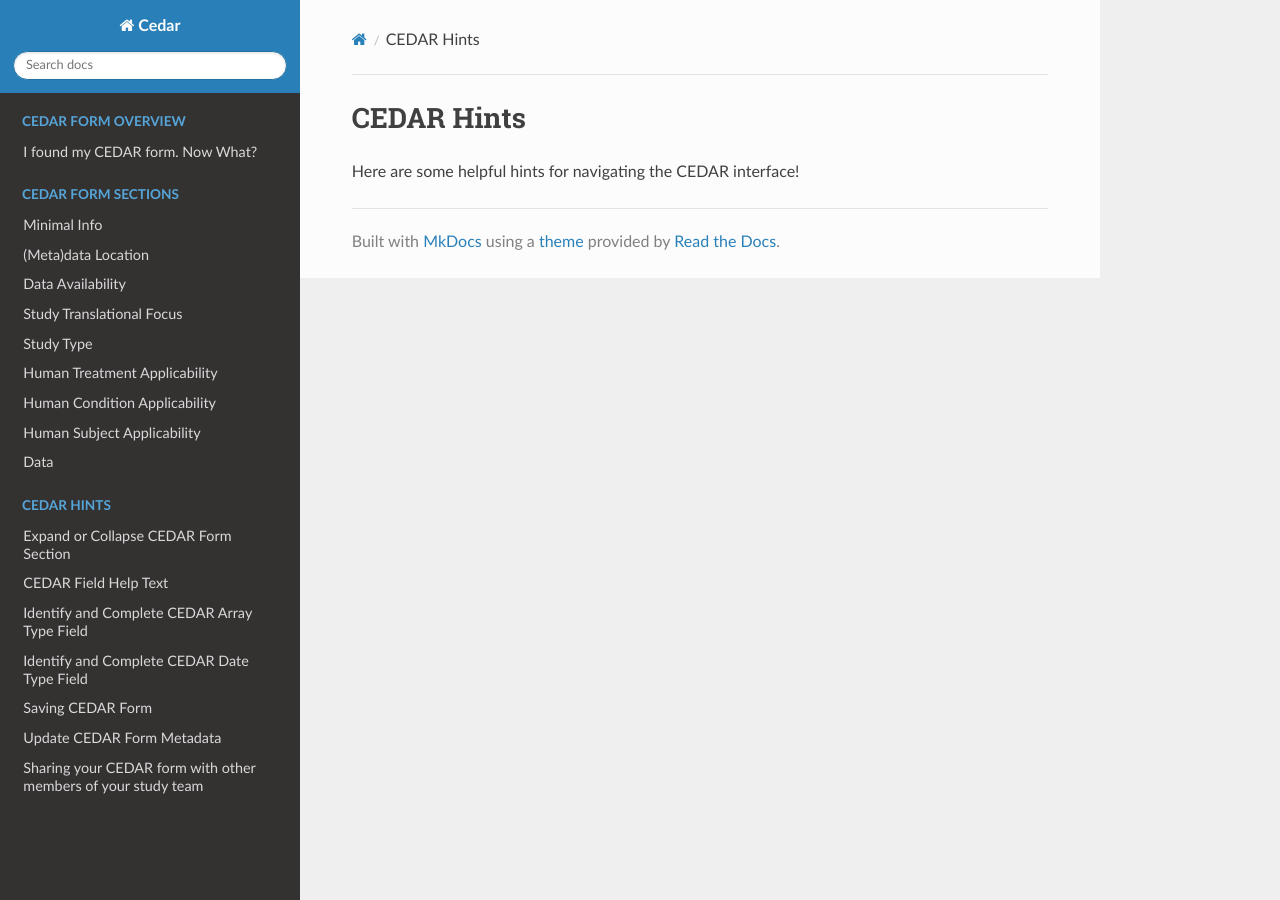
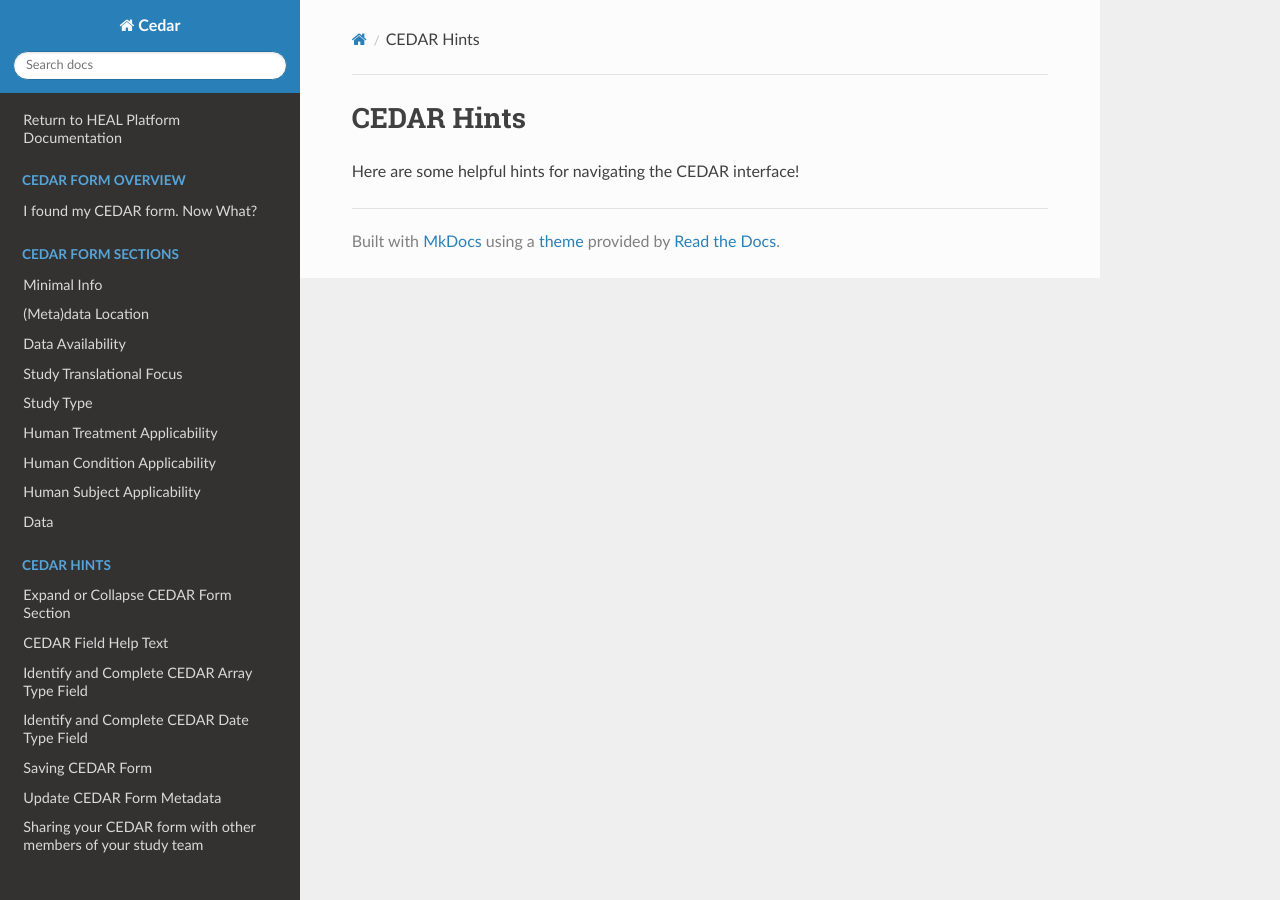
Before and after one commit to HEAL/cedar-form-docs, an MkDocs documentation site: the page built from docs/cedar-hints.md, in a window 1280 px wide. Built offline with MkDocs 1.6.1, drawn with Linux system fonts in a browser that asks for light colours; nearby versions of some CDN libraries.

Commit message:
Update mkdocs.yml

```diff
--- a/mkdocs.yml
+++ b/mkdocs.yml
@@ -1,5 +1,6 @@
 site_name: Cedar
 nav:
+    - Return to HEAL Platform Documentation: https://heal.github.io/platform-documentation/
     - CEDAR Form Overview:
       - I found my CEDAR form. Now What?: index.md
     - CEDAR Form Sections:
```
